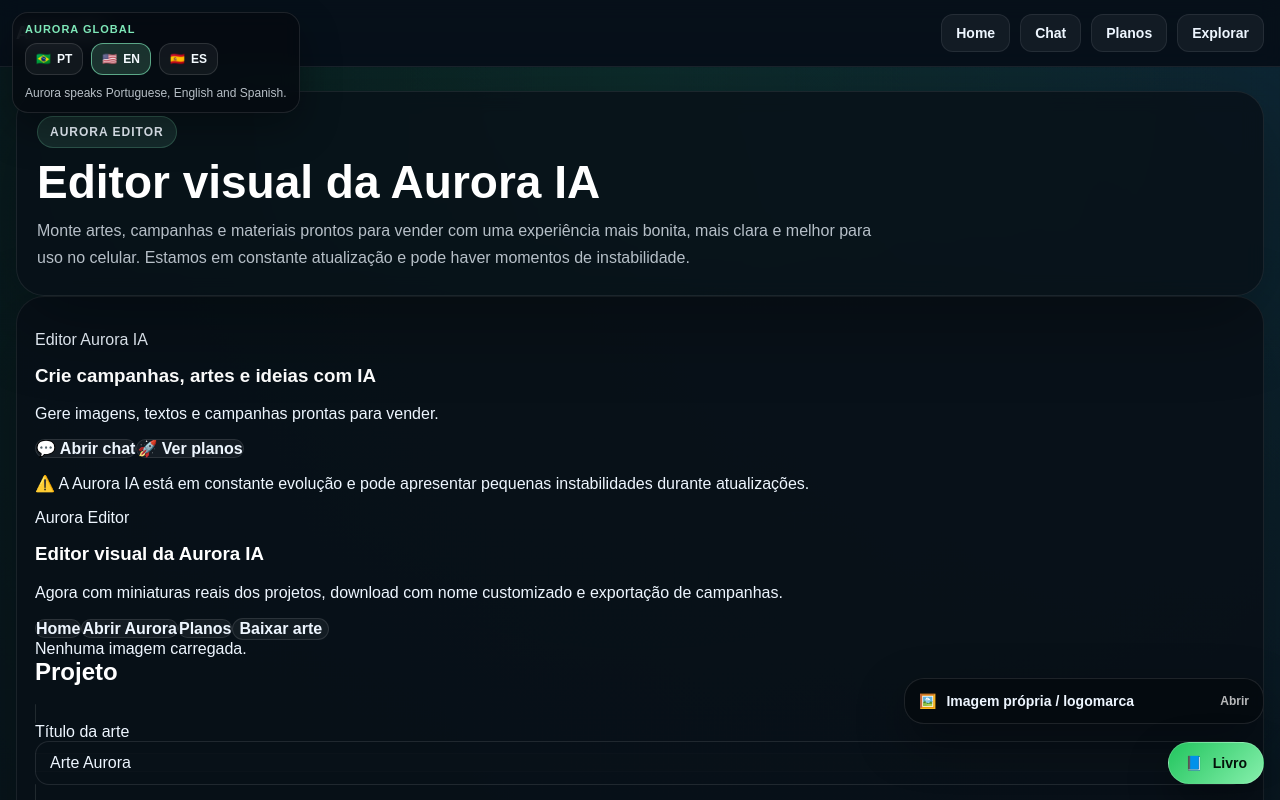
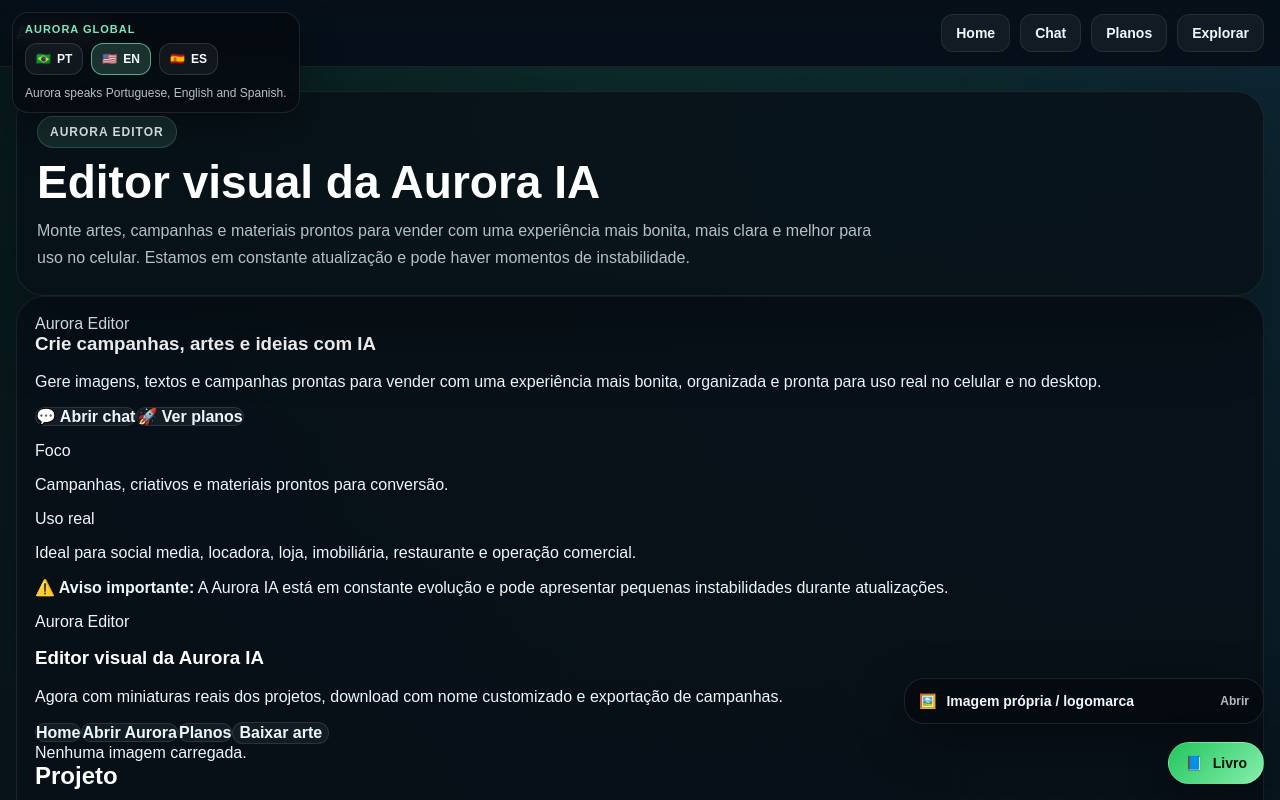
Before and after one commit to ricardogrupoexecutivo1-cpu/ricardo-ia-oficial, a Next.js app: page /editor in a window 1280 px wide. Shown: the top 800 px of the page. Built offline with nearby package versions, Linux system fonts and the light colour scheme.

Commit message:
feat: melhorar visual premium da pagina editor

```diff
--- a/app/editor/page.tsx
+++ b/app/editor/page.tsx
@@ -3,55 +3,81 @@
 
 export default function EditorPage() {
   return (
-    <main className="min-h-screen bg-[#020617] text-white">
+    <main className="min-h-screen text-white">
+      <section className="mx-auto max-w-7xl px-4 pt-6 pb-8 md:px-6 md:pt-8">
+        <div className="overflow-hidden rounded-[32px] border border-white/10 bg-[radial-gradient(circle_at_top,rgba(34,197,94,0.16),transparent_24%),radial-gradient(circle_at_right_top,rgba(59,130,246,0.14),transparent_24%),rgba(8,16,24,0.92)] shadow-[0_30px_100px_rgba(0,0,0,0.38)]">
+          <div className="px-5 py-8 md:px-8 md:py-10">
+            <div className="inline-flex items-center gap-2 rounded-full border border-emerald-400/20 bg-emerald-400/10 px-3 py-2 text-[11px] font-extrabold uppercase tracking-[0.24em] text-emerald-300">
+              <span>Aurora Editor</span>
+            </div>
 
-      {/* HERO */}
-      <section className="border-b border-white/10 bg-gradient-to-br from-emerald-500/10 via-black to-black">
-        <div className="mx-auto max-w-6xl px-4 py-12 text-center">
-
-          <p className="text-sm uppercase tracking-[0.25em] text-emerald-300">
-            Editor Aurora IA
-          </p>
-
-          <h1 className="mt-4 text-3xl font-bold md:text-5xl">
+            <div className="mt-5 grid gap-6 md:grid-cols-[1.25fr_0.75fr] md:items-end">
+              <div>
+                <h1 className="max-w-3xl text-3xl font-black leading-tight text-white md:text-5xl">
                   Crie campanhas, artes e ideias com IA
                 </h1>
 
-          <p className="mt-4 text-white/70 md:text-lg">
-            Gere imagens, textos e campanhas prontas para vender.
+                <p className="mt-4 max-w-2xl text-sm leading-7 text-white/70 md:text-lg">
+                  Gere imagens, textos e campanhas prontas para vender com uma
+                  experiência mais bonita, organizada e pronta para uso real no
+                  celular e no desktop.
                 </p>
 
-          <div className="mt-6 flex flex-wrap justify-center gap-3">
+                <div className="mt-6 flex flex-wrap gap-3">
                   <Link
                     href="/chat"
-              className="rounded-xl border border-white/20 px-5 py-3 text-sm font-semibold hover:bg-white/10"
+                    className="inline-flex items-center justify-center rounded-2xl border border-emerald-300/20 bg-emerald-400/15 px-5 py-3 text-sm font-extrabold text-emerald-100 transition hover:-translate-y-0.5 hover:bg-emerald-400/20"
                   >
                     💬 Abrir chat
                   </Link>
 
                   <Link
                     href="/planos"
-              className="rounded-xl border border-white/20 px-5 py-3 text-sm font-semibold hover:bg-white/10"
+                    className="inline-flex items-center justify-center rounded-2xl border border-white/15 bg-white/5 px-5 py-3 text-sm font-extrabold text-white transition hover:-translate-y-0.5 hover:bg-white/10"
                   >
                     🚀 Ver planos
                   </Link>
                 </div>
               </div>
-      </section>
 
-      {/* EDITOR */}
-      <section className="mx-auto max-w-6xl px-4 py-10">
-        <div className="rounded-3xl border border-white/10 bg-white/5 p-4 md:p-6 shadow-[0_0_30px_rgba(0,0,0,0.4)]">
+              <div className="grid gap-3 md:justify-self-end">
+                <div className="rounded-2xl border border-white/10 bg-white/5 p-4">
+                  <p className="text-xs font-extrabold uppercase tracking-[0.2em] text-emerald-300">
+                    Foco
+                  </p>
+                  <p className="mt-2 text-sm font-semibold text-white">
+                    Campanhas, criativos e materiais prontos para conversão.
+                  </p>
+                </div>
 
-          <p className="mb-4 text-sm text-white/50">
-            ⚠️ A Aurora IA está em constante evolução e pode apresentar pequenas instabilidades durante atualizações.
+                <div className="rounded-2xl border border-white/10 bg-white/5 p-4">
+                  <p className="text-xs font-extrabold uppercase tracking-[0.2em] text-sky-300">
+                    Uso real
                   </p>
-
-          <EditorClient />
-
+                  <p className="mt-2 text-sm font-semibold text-white">
+                    Ideal para social media, locadora, loja, imobiliária,
+                    restaurante e operação comercial.
+                  </p>
+                </div>
+              </div>
+            </div>
+          </div>
         </div>
       </section>
 
+      <section className="mx-auto max-w-7xl px-4 pb-10 md:px-6 md:pb-16">
+        <div className="rounded-[32px] border border-white/10 bg-[rgba(8,16,24,0.9)] p-4 shadow-[0_24px_80px_rgba(0,0,0,0.32)] md:p-6">
+          <div className="mb-5 rounded-2xl border border-amber-300/15 bg-amber-400/10 px-4 py-3 text-sm leading-6 text-amber-100">
+            <strong className="font-extrabold">⚠️ Aviso importante:</strong> A
+            Aurora IA está em constante evolução e pode apresentar pequenas
+            instabilidades durante atualizações.
+          </div>
+
+          <div className="rounded-[28px] border border-white/10 bg-white/[0.03] p-3 md:p-5">
+            <EditorClient />
+          </div>
+        </div>
+      </section>
     </main>
   );
 }
```
Lines whose indentation alone changed are shown as unchanged.
